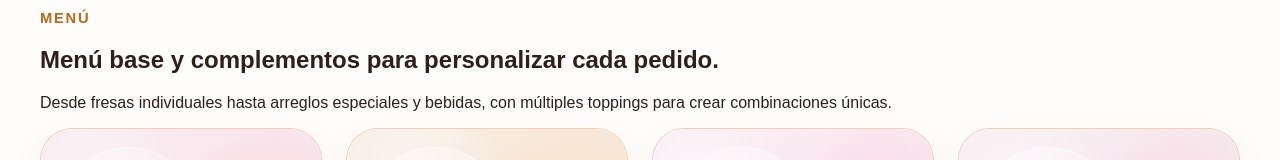
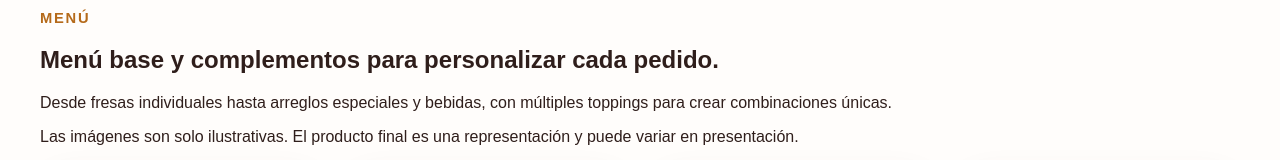
Before and after one commit to pepemejia/kfresita, a plain HTML site: page index.html in a window 1280 px wide. Shown: the part 1580-1740 px from the top of the page. Drawn offline with nearby package versions, Linux system fonts and the light colour scheme; no server answers.

Commit message:
Update index.html

```diff
--- a/index.html
+++ b/index.html
@@ -103,6 +103,10 @@
               </p>
             </div>
           </div>
+
+          <p class="menu-note">
+          Las imágenes son solo ilustrativas. El producto final es una representación y puede variar en presentación.
+          </p>
 
           <div id="menuGrid"></div>
           <div class="menu-actions">
```
